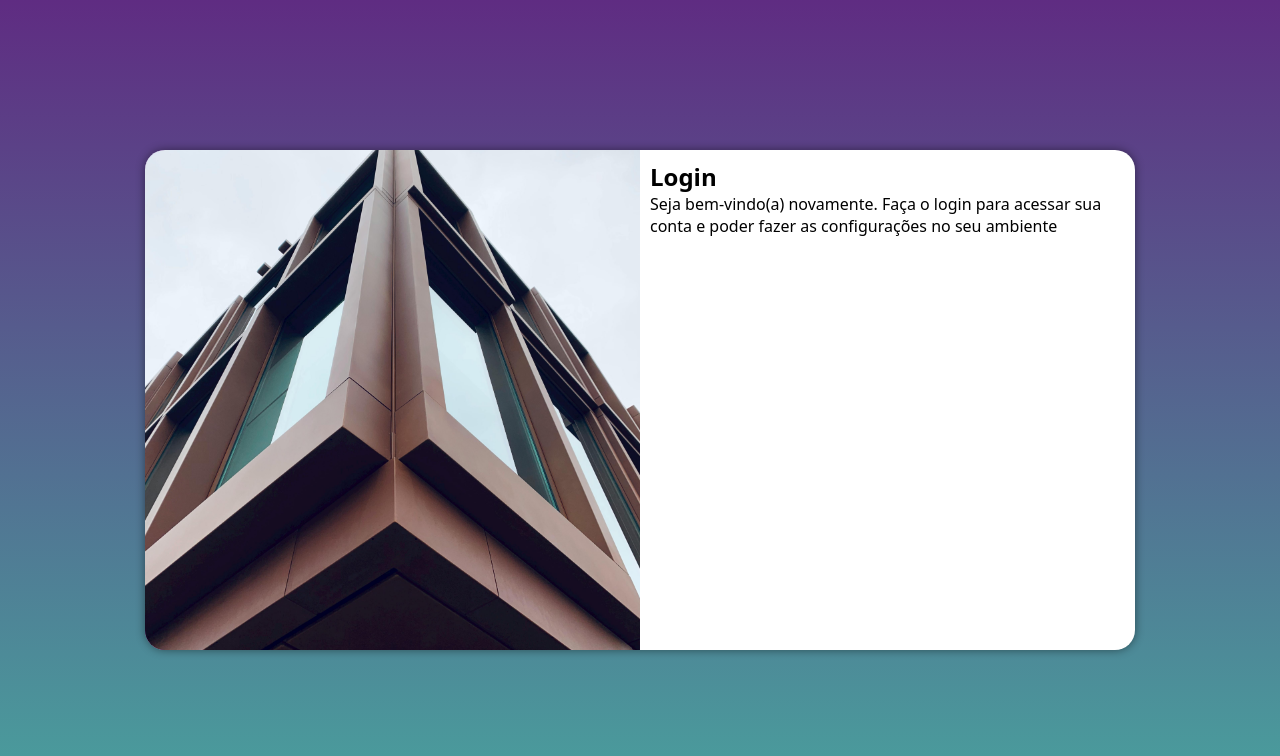
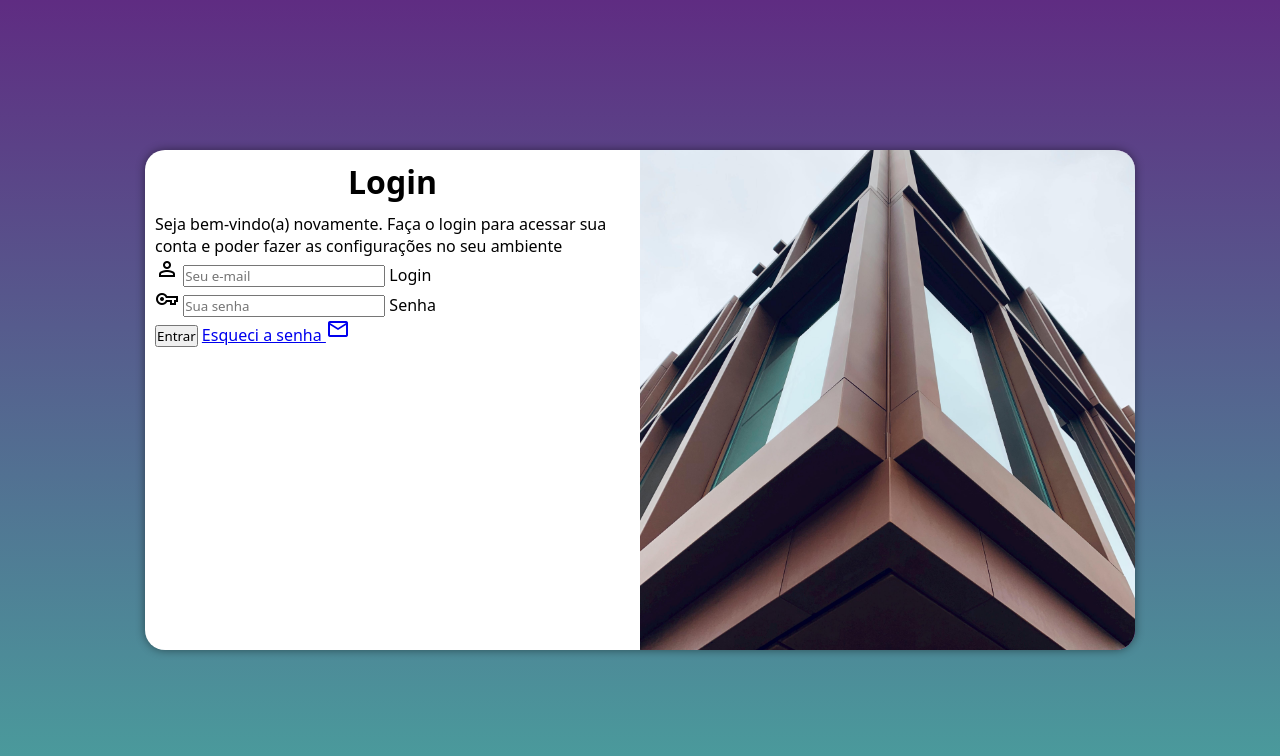
Before and after one commit to konodevtec/projeto-login, a plain HTML site: page index.html in a window 1280 px wide. Drawn offline with nearby package versions, Linux system fonts and the light colour scheme.

Commit message:
criar formulário

```diff
--- a/estilo/media-query.css
+++ b/estilo/media-query.css
@@ -32,14 +32,22 @@
     }
 
     section#login > div#imagem{
-        float: left;
+        float: right;
         width: 50%;
         height: 100%;
     }
 
     section#login > div#formulario{
-        float: right;
+        float: left;
         width: 50%;
 
     }
+
+    div#formulario > h1{
+        font-size: 2em;
+    }
+
+    div#formualario > p{
+        font-size: 1.2em;
+    }
 }
--- a/estilos/style.css
+++ b/estilos/style.css
@@ -55,3 +55,12 @@ section#login > div#formulario{
     display: block;
     padding: 10px;
 }
+
+div#formulario > h1{
+    text-align: center;
+    margin-bottom: 10px;
+}
+
+div#formualario > p{
+    font-size: 0.8em;
+}
--- a/index.html
+++ b/index.html
@@ -5,6 +5,8 @@
     <meta charset="UTF-8">
     <meta name="viewport" content="width=device-width, initial-scale=1.0">
     <title>Login</title>
+    <link rel="stylesheet"
+        href="https://fonts.googleapis.com/css2?family=Material+Symbols+Outlined:opsz,wght,FILL,GRAD@24,400,0,0" />
     <link rel="stylesheet" href="estilos/style.css">
     <link rel="stylesheet" href="estilo/media-query.css">
 </head>
@@ -20,9 +22,22 @@
                 <p>Seja bem-vindo(a) novamente.
                     Faça o login para acessar sua conta e poder fazer as configurações
                     no seu ambiente</p>
-                    <form action="login.php" method="post">
-
-                    </form>
+                <form action="login.php" method="post" autocomplete="on">
+                    <div class="campo">
+                        <span class="material-symbols-outlined">person</span>
+                        <input type="email" name="login" id="ilogin" placeholder="Seu e-mail" autocomplete="e-mail" required maxlength="30">
+                        <label for="ilogin">Login</label>
+                    </div>
+                    <div class="campo">
+                        <span class="material-symbols-outlined">vpn_key</span>
+                        <input type="password" name="senha" id="isenha" placeholder="Sua senha" autocomplete="current-password" required minlength="8" maxlength="20">
+                        <label for="isenha">Senha</label>
+                    </div>
+                    <input type="submit" value="Entrar">
+                    <a href="esqueci.html">
+                        Esqueci a senha <span class="material-symbols-outlined">mail</span>
+                    </a>
+                </form>
             </div>
         </section>
     </main>
```
